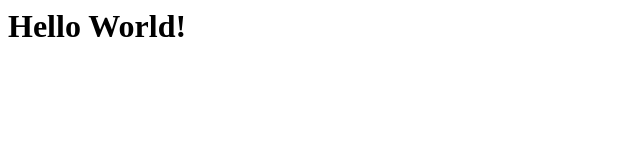
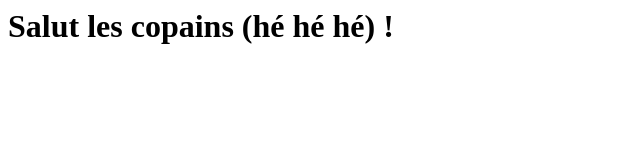
Before and after one commit to amsili/web, a plain HTML site: page index.html in a window 1280 px wide. Shown: the whole page, without its empty margins (0-640 px from the left). Drawn offline with Linux system fonts and the light colour scheme.

Commit message:
changement texte page web jouet Toujours phase de test

```diff
--- a/index.html
+++ b/index.html
@@ -3,6 +3,6 @@
    <title>Home</title>
  </head>
  <body>
-   <h1>Hello World!</h1>
+   <h1>Salut les copains (hé hé hé) !</h1>
  </body>
 </html>
```
